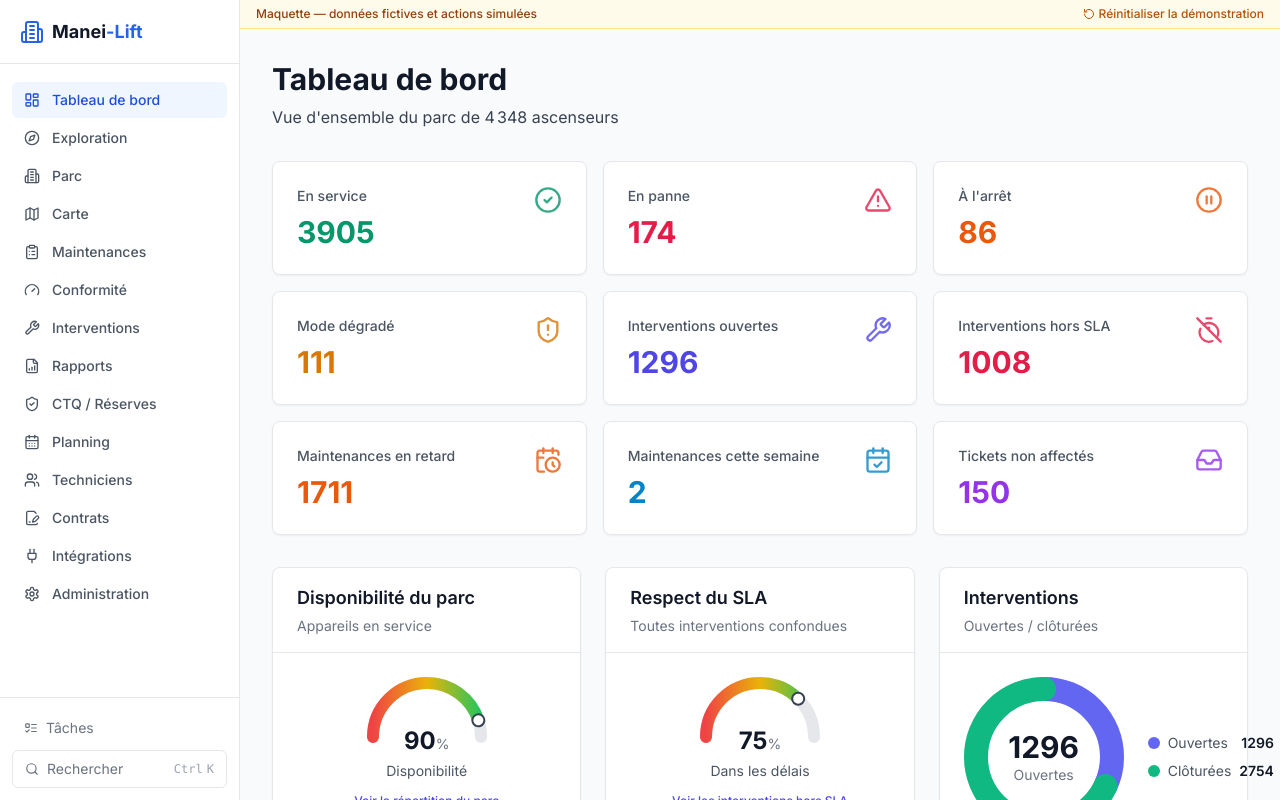
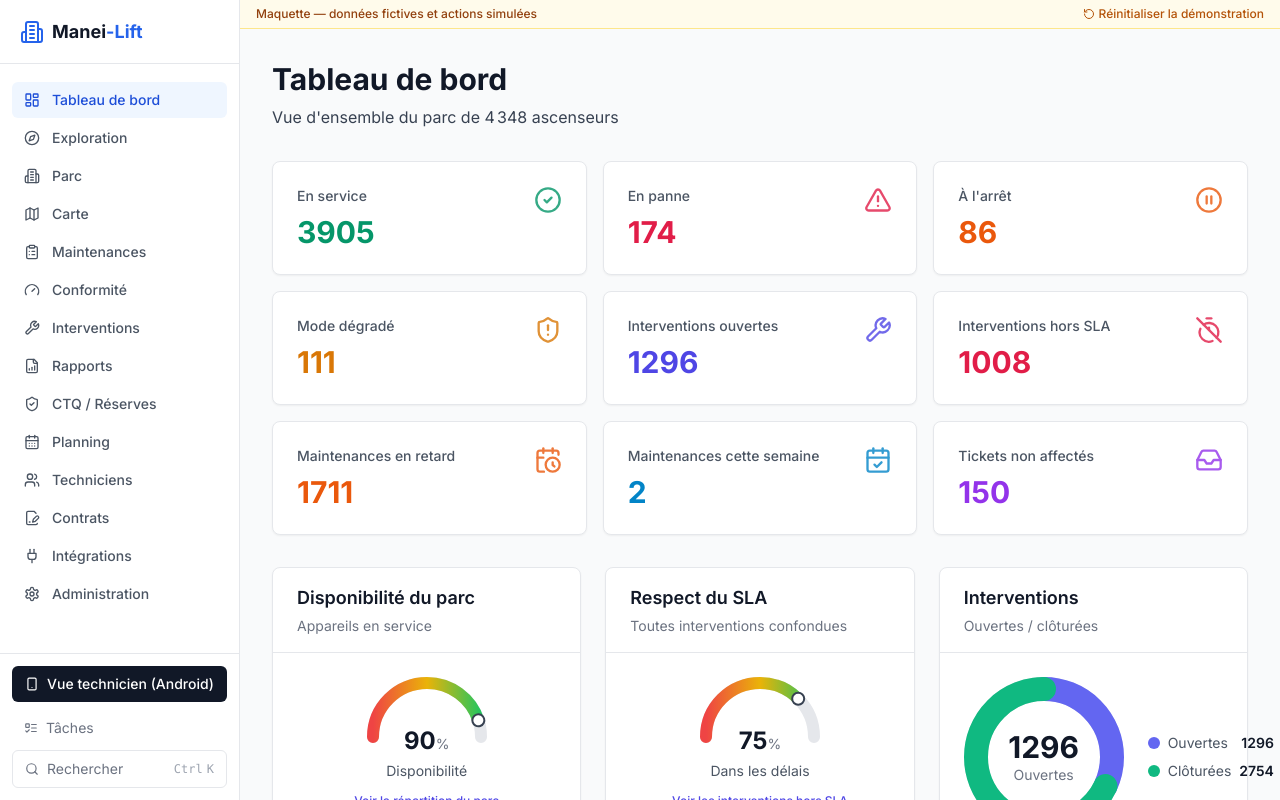
Before and after one commit to houssamlaghzil/gmao-ascenseurs, a Next.js app: page / in a window 1280 px wide. Shown: the top 800 px of the page. Built offline with nearby package versions, Linux system fonts and the light colour scheme.

Commit message:
Rend la maquette Android découvrable depuis la navigation Web
Co-Authored-By: Claude Sonnet 5 <noreply@anthropic.com>

```diff
--- a/app/components/Navigation.tsx
+++ b/app/components/Navigation.tsx
@@ -26,6 +26,7 @@ import {
   Compass,
   Map,
   Gauge,
+  Smartphone,
 } from 'lucide-react';
 
 const NAV_ITEMS = [
@@ -129,6 +130,13 @@ export default function Navigation() {
       </nav>
 
       <div className="p-3 border-t border-gray-200 shrink-0">
+        <Link
+          href="/mobile"
+          className="flex items-center justify-center gap-2 px-3 py-2 mb-2 text-sm font-medium text-white bg-gray-900 rounded-md hover:bg-gray-800 transition-colors"
+        >
+          <Smartphone className="h-3.5 w-3.5" />
+          Vue technicien (Android)
+        </Link>
         <Link href="/taches" className="flex items-center gap-2 px-3 py-2 mb-1 text-sm text-gray-500 hover:text-blue-600 rounded-md hover:bg-gray-50 transition-colors"><ListTodo className="h-3.5 w-3.5" />Tâches</Link>
         {/* Ce bouton sert d'ancre à la palette : elle se déplie depuis sa
             position, y compris quand elle est ouverte au clavier. */}
--- a/app/mobile/components/PhoneFrame.tsx
+++ b/app/mobile/components/PhoneFrame.tsx
@@ -6,12 +6,18 @@
  */
 
 import { ReactNode } from 'react';
+import Link from 'next/link';
 import { Wifi, BatteryFull } from 'lucide-react';
 
 export default function PhoneFrame({ children }: { children: ReactNode }) {
   return (
     <div className="min-h-screen flex flex-col items-center justify-center gap-4 py-10 px-4">
-      <p className="text-sm text-gray-500">Aperçu — application mobile technicien</p>
+      <div className="flex items-center gap-3">
+        <p className="text-sm text-gray-500">Aperçu — application mobile technicien</p>
+        <Link href="/" className="text-sm font-medium text-blue-600 hover:text-blue-800 underline">
+          Retour à la vue Web
+        </Link>
+      </div>
 
       <div className="relative w-[390px] max-w-full rounded-[2.5rem] border-8 border-gray-900 bg-gray-900 shadow-2xl">
         <div className="absolute left-1/2 top-0 -translate-x-1/2 h-6 w-32 bg-gray-900 rounded-b-2xl z-10" />
```
